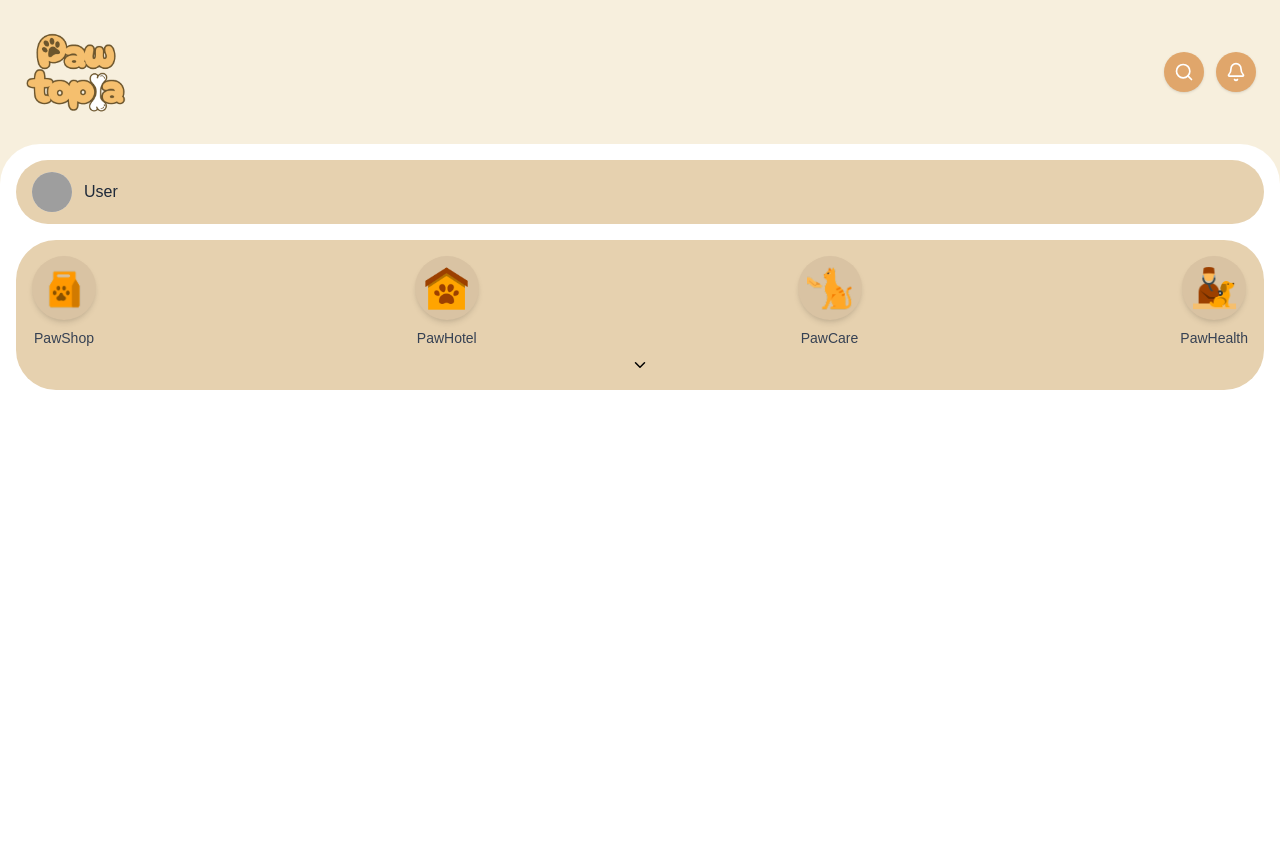
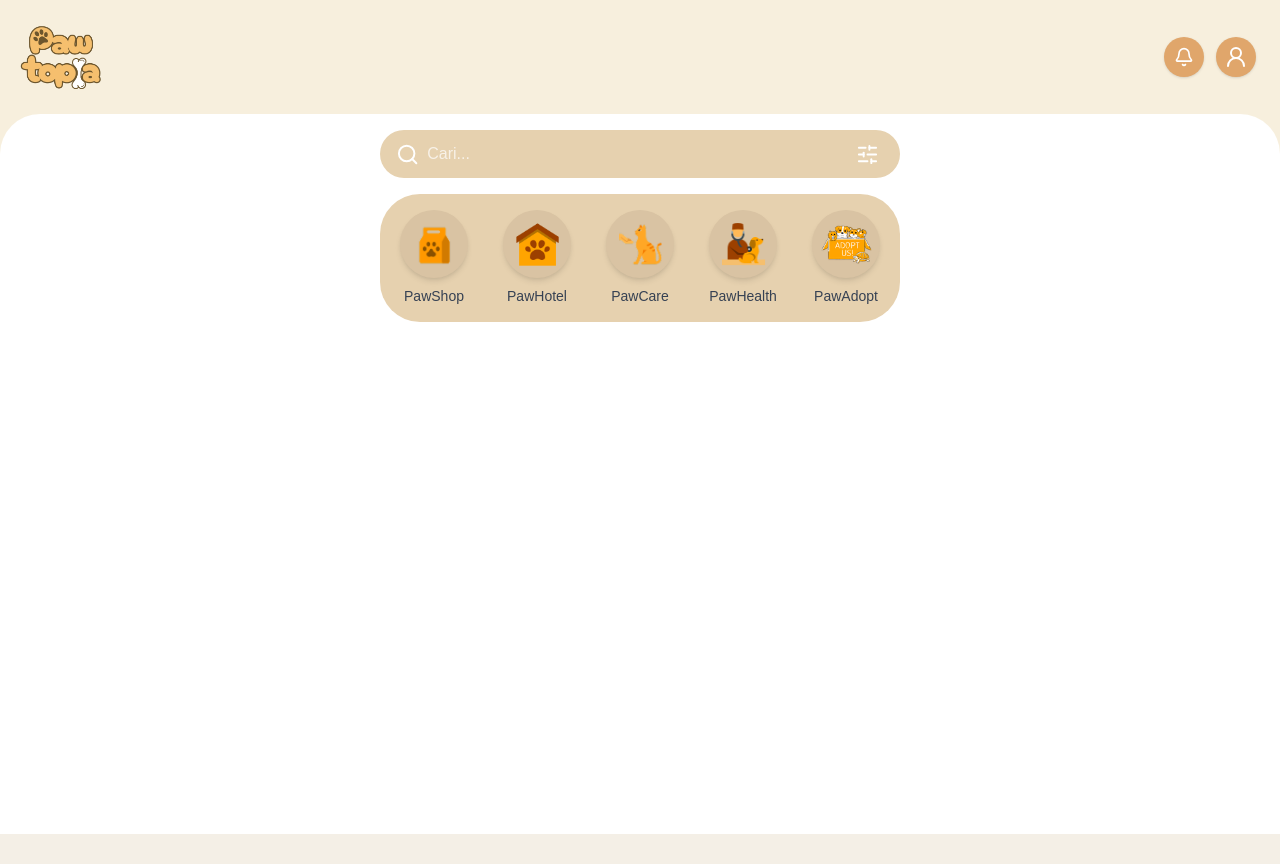
Before and after one commit to uccuuu/frontpaw, a Next.js app: page /Page/HomePage in a window 1280 px wide. After the commit the page ends 834 px from the top, so only its background shows below. Built offline with nearby package versions, Linux system fonts and the light colour scheme; grey boxes are pictures that could not be loaded.

Commit message:
search bar

```diff
--- a/app/Page/HomePage/page.tsx
+++ b/app/Page/HomePage/page.tsx
@@ -1,76 +1,87 @@
+"use client";
+
+import { useState } from "react";
 import Header from "../../Components/Header";
-import UserCard from "../../Components/UserCard";
+import Search from "../../Components/Search";
 import ServiceCard from "../../Components/ServiceCard";
 import Image from "next/image";
 import { ChevronDown } from "lucide-react";
 
 export default function WelcomingPage() {
+  const [showMore, setShowMore] = useState(false);
   return (
     <main className="w-full min-h-screen bg-[#F7EFDD]">
       <Header />
 
-      {/* 🔹 SHAPE PUTIH (INI YANG KAMU MAU) */}
+      {/* 🔹 SHAPE PUTIH */}
       <div className="bg-white rounded-t-[40px] -mt-2 px-4 pt-4 pb-10 min-h-[calc(100vh-80px)]">
-        {" "}
         {/* 🔹 USER */}
-        <UserCard
-          name="User"
-          image="/user.jpg"
-        />
-        <div className="bg-[#E6D1AF] rounded-[40px] p-4 mt-4">
-          <div className="flex justify-between items-center">
+        <div className="max-w-[420px] md:max-w-[520px] mx-auto -px-1">
+          <Search />
+        </div>
+
+        {/* 🔹 SERVICE */}
+        <div className="bg-[#E6D1AF] rounded-[40px] py-4 px-2 mt-4 max-w-[420px] md:max-w-[520px] mx-auto">
+          {/* 🔥 FLEX WRAPPER */}
+          <div className="flex justify-center">
+            <div
+              className="
+              grid grid-cols-[repeat(4,auto)]
+              justify-between
+              md:flex md:flex-wrap md:justify-between
+              w-full
+              max-w-[520px]
+              px-3
+              "
+            >
+              {/* 🔸 4 utama */}
               <ServiceCard
                 label="PawShop"
                 icon={
-                <Image
-                  src="/pawshop.png"
-                  alt="pawshop"
-                  width={45}
-                  height={45}
+                  <Image src="/pawshop.png" alt="" width={45} height={45} />
+                }
               />
+              <ServiceCard
+                label="PawHotel"
+                icon={
+                  <Image src="/Pawhotel.png" alt="" width={45} height={45} />
+                }
+              />
+              <ServiceCard
+                label="PawCare"
+                icon={
+                  <Image src="/Pawcare.png" alt="" width={43} height={43} />
+                }
+              />
+              <ServiceCard
+                label="PawHealth"
+                icon={
+                  <Image src="/Pawhealth.png" alt="" width={45} height={45} />
                 }
               />
 
+              {/* 🔸 ITEM KE-5 */}
+              <div className={`${showMore ? "block" : "hidden"} md:block`}>
                 <ServiceCard
-              label="PawHotel"
+                  label="PawAdopt"
                   icon={
-                <Image
-                  src="/pawhotel.png"
-                  alt="pawhotel"
-                  width={45}
-                  height={45}
-                />
+                    <Image src="/Pawadopt.png" alt="" width={65} height={65} />
                   }
                 />
-
-            <ServiceCard
-              label="PawCare"
-              icon={
-                <Image
-                  src="/pawcare.png"
-                  alt="pawcare"
-                  width={45}
-                  height={45}
-                />
-              }
-            />
-
-            <ServiceCard
-              label="PawHealth"
-              icon={
-                <Image
-                  src="/pawhealth.png"
-                  alt="pawhealth"
-                  width={45}
-                  height={45}
-                />
-              }
-            />
-
+              </div>
+            </div>
           </div>
 
-          <div className="flex justify-center mt-2">
-            <ChevronDown size={18} className="text-black" />
+          {/* 🔹 CHEVRON */}
+          <div className="flex justify-center mt-2 md:hidden">
+            <button onClick={() => setShowMore(!showMore)}>
+              <ChevronDown
+                size={20}
+                className={`transition-transform duration-300 ${
+                  showMore ? "rotate-180" : ""
+                }`}
+              />
+            </button>
           </div>
         </div>
       </div>
--- a/app/components/Header.tsx
+++ b/app/components/Header.tsx
@@ -1,5 +1,5 @@
 import Image from "next/image"
-import { Search, Bell } from "lucide-react";
+import { Bell, UserRound } from "lucide-react";
 
 export default function Header() {
   return (
@@ -11,19 +11,20 @@ export default function Header() {
         alt="logo"
         width={120}
         height={60}
-        className="w-[100px] sm:w-[130px] md:w-[150px] lg:w-[160px] h-auto object-contain"
+        className="w-[100px] sm:w-[110px] md:w-[120px] lg:w-[130px] h-auto object-contain"
       />
 
       {/* 🔹 ICON */}
       <div className="flex items-center px-5 gap-3">
 
         <button className="w-10 h-10 bg-[#E0A66B] rounded-full flex items-center justify-center shadow-sm">
-          <Search className="w-6 h-6 md:w-5 md:h-5 text-white" />
+          <Bell className="w-6 h-6 md:w-5 md:h-5 text-white" />
         </button>
 
         <button className="w-10 h-10 bg-[#E0A66B] rounded-full flex items-center justify-center shadow-sm">
-          <Bell className="w-6 h-6 md:w-5 md:h-5 text-white" />
+          <UserRound className="w-6.5 h-6.5 md:w-6 md:h-6 text-white" />
         </button>
+
 
       </div>
 
--- /dev/null
+++ b/app/components/Search.tsx
@@ -0,0 +1,78 @@
+"use client";
+
+import { Search, SlidersHorizontal } from "lucide-react";
+import { useState, useEffect } from "react";
+
+export default function SearchBar() {
+  const [open, setOpen] = useState(false);
+  const [distance, setDistance] = useState("Semua");
+  const [search, setSearch] = useState("");
+  const isActive = distance !== "Semua";
+
+  const options = ["Semua", "1 km", "3 km", "5 km", "10 km"];
+
+  useEffect(() => {
+  const saved = sessionStorage.getItem("distanceFilter")
+  if (saved) {
+    setDistance(saved)
+  }
+}, [])
+
+  useEffect(() => {
+  sessionStorage.setItem("distanceFilter", distance)
+}, [distance])
+
+  return (
+    <div className="w-full bg-[#E6D1AF] rounded-full px-3 py-0.5 relative">
+      {/* 🔹 SEARCH ROW */}
+      <div className="flex items-center w-full px-1 py-1 justify-between">
+        {/* LEFT */}
+        <div className="flex items-center w-full">
+          <Search size={25} className="text-white" />
+
+          <input
+            type="text"
+            placeholder="Cari..."
+            value={search}
+            onChange={(e) => setSearch(e.target.value)}
+            className="bg-transparent outline-none text-white text-md ml-2 w-full placeholder-white/70"
+          />
+        </div>
+
+        {/* 🔹 FILTER BUTTON */}
+        <button
+          onClick={() => setOpen(!open)}
+          className="ml-2 w-9 h-9 flex items-center justify-center rounded-full hover:bg-white/20 transition relative"
+        >
+          <SlidersHorizontal
+            size={23}
+            className={`${isActive ? "text-[#362316]" : "text-white"}`}
+          />
+
+          {/* 🔹 DOT INDICATOR */}
+          {isActive && (
+            <span className="absolute top-1 right-1 w-3 h-3 bg-[#362316] rounded-full"></span>
+          )}
+        </button>
+      </div>
+
+      {/* 🔹 DROPDOWN */}
+      {open && (
+        <div className="absolute right-2 top-14 bg-white rounded-xl shadow-md p-2 w-[120px] z-10">
+          {options.map((item) => (
+            <div
+              key={item}
+              onClick={() => {
+                setDistance(item);
+                setOpen(false);
+              }}
+              className="px-3 py-2 text-sm text-gray-700 hover:bg-gray-100 rounded-lg cursor-pointer"
+            >
+              {item}
+            </div>
+          ))}
+        </div>
+      )}
+    </div>
+  );
+}
--- a/app/components/ServiceCard.tsx
+++ b/app/components/ServiceCard.tsx
@@ -8,7 +8,7 @@ export default function ServiceCard({ icon, label }: ServiceCardProps) {
     <div className="flex flex-col items-center gap-2">
 
       {/* 🔹 ICON BULAT */}
-      <div className="w-16 h-16 bg-[#D9C3A3] rounded-full flex items-center justify-center shadow-md">
+      <div className="w-17 h-17 bg-[#D9C3A3] rounded-full flex items-center justify-center shadow-md">
         {icon}
       </div>
 
--- a/app/components/UserCard.tsx
+++ /dev/null
@@ -1,30 +0,0 @@
-type UserCardProps = {
-  name: string
-  image?: string
-}
-
-export default function UserCard({ name, image }: UserCardProps) {
-  return (
-    <div className="w-full bg-[#E6D1AF] rounded-full px-4 py-3 flex items-center gap-3">
-
-      {/* 🔹 FOTO USER */}
-      <div className="w-10 h-10 rounded-full overflow-hidden bg-gray-200 flex items-center justify-center">
-        {image ? (
-          <img
-            src={image}
-            alt="user"
-            className="w-full h-full object-cover"
-          />
-        ) : (
-          <span className="text-gray-500 text-sm">👤</span>
-        )}
-      </div>
-
-      {/* 🔹 NAMA USER */}
-      <span className="font-medium text-gray-800">
-        {name}
-      </span>
-
-    </div>
-  )
-}
```
Also changed, not shown: public/Pawadopt.png (added), public/user.jpg (added). Lines whose indentation alone changed are shown as unchanged.
